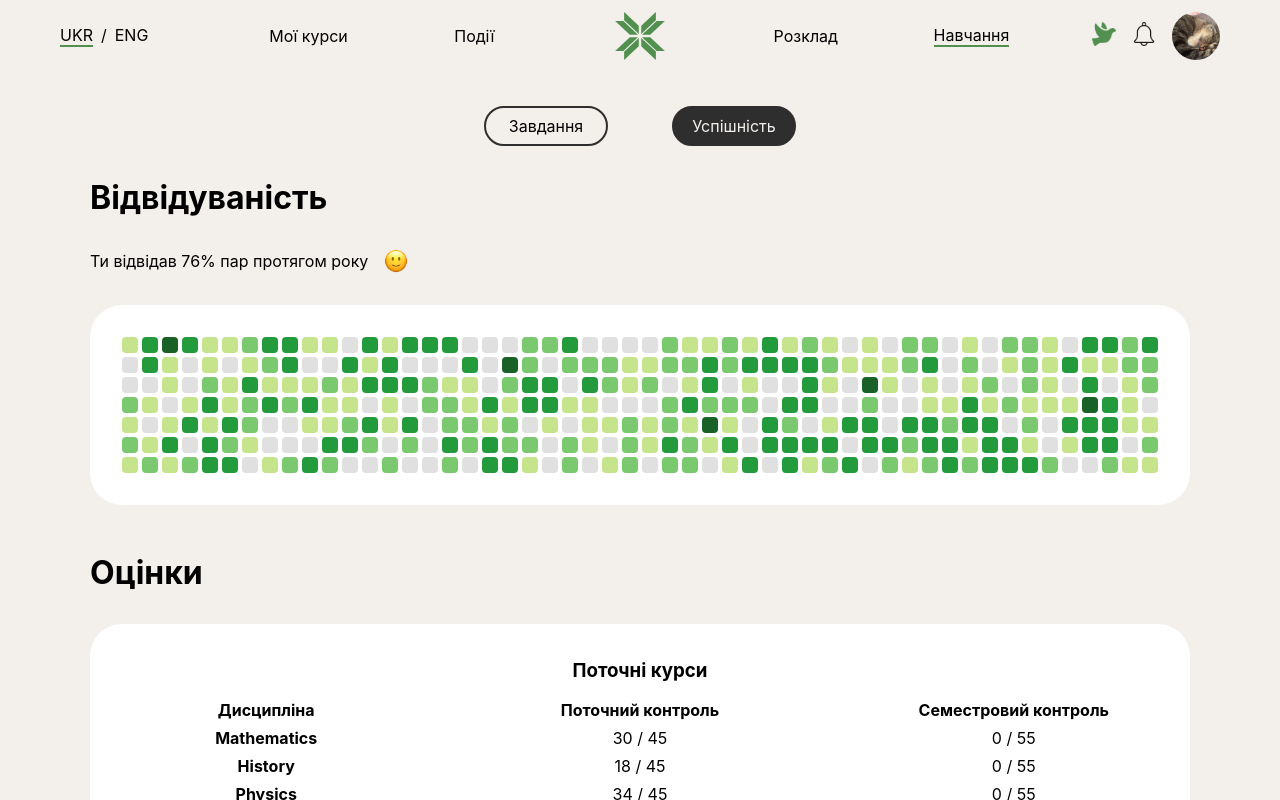
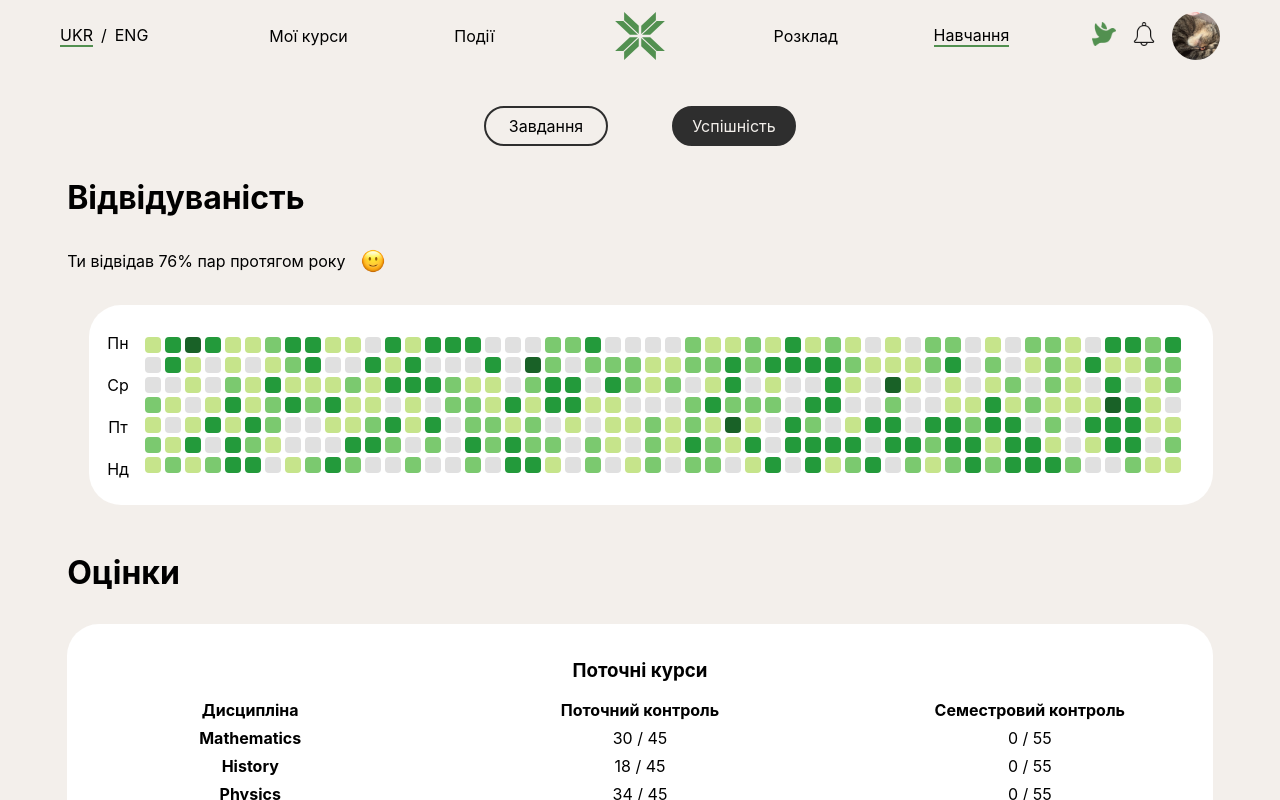
Before and after one commit to OMartsin/int20h-trandafyl-front, a React (Create React App) app: page /studying in a window 1280 px wide. Both pictures are taken after a click on the element "Успішність". Shown: the top 800 px of the page. Built offline with nearby package versions, Linux system fonts and the light colour scheme.

Commit message:
add days to attendance chart

```diff
--- a/src/components/Attendance/Attendance.module.css
+++ b/src/components/Attendance/Attendance.module.css
@@ -14,10 +14,22 @@
   width: 100%;
   gap: 16px;
 }
+.chartContainer {
+  display: flex;
+  flex-direction: row;
+}
+.days {
+  display: flex;
+  flex-direction: column;
+  position: relative;
+  gap: 22px;
+  left: 40px;
+  top: 28px;
+}
 .attendanceGraph {
   background-color: white;
   border-radius: 32px;
-  padding: 32px;
+  padding: 32px 32px 32px 56px;
   display: grid;
   grid-template-rows: repeat(7, 1fr); /* days of the week */
   grid-template-columns: repeat(52, 1fr); /* weeks of the year */
--- a/src/components/Attendance/Attendance.tsx
+++ b/src/components/Attendance/Attendance.tsx
@@ -74,6 +74,12 @@ function Attendance() {
         <img src={chooseEmoji()} alt="emoji" height={"24px"} />
       </div>
       <div className={styles.chartContainer}>
+        <div className={styles.days}>
+          <p>Пн</p>
+          <p>Ср</p>
+          <p>Пт</p>
+          <p>Нд</p>
+        </div>
         <div className={styles.attendanceGraph}>
           {mockAttendanceData.map((day, index) => (
             <div
@@ -87,7 +93,6 @@ function Attendance() {
         </div>
       </div>
     </div>
-
   );
 }
 
```
